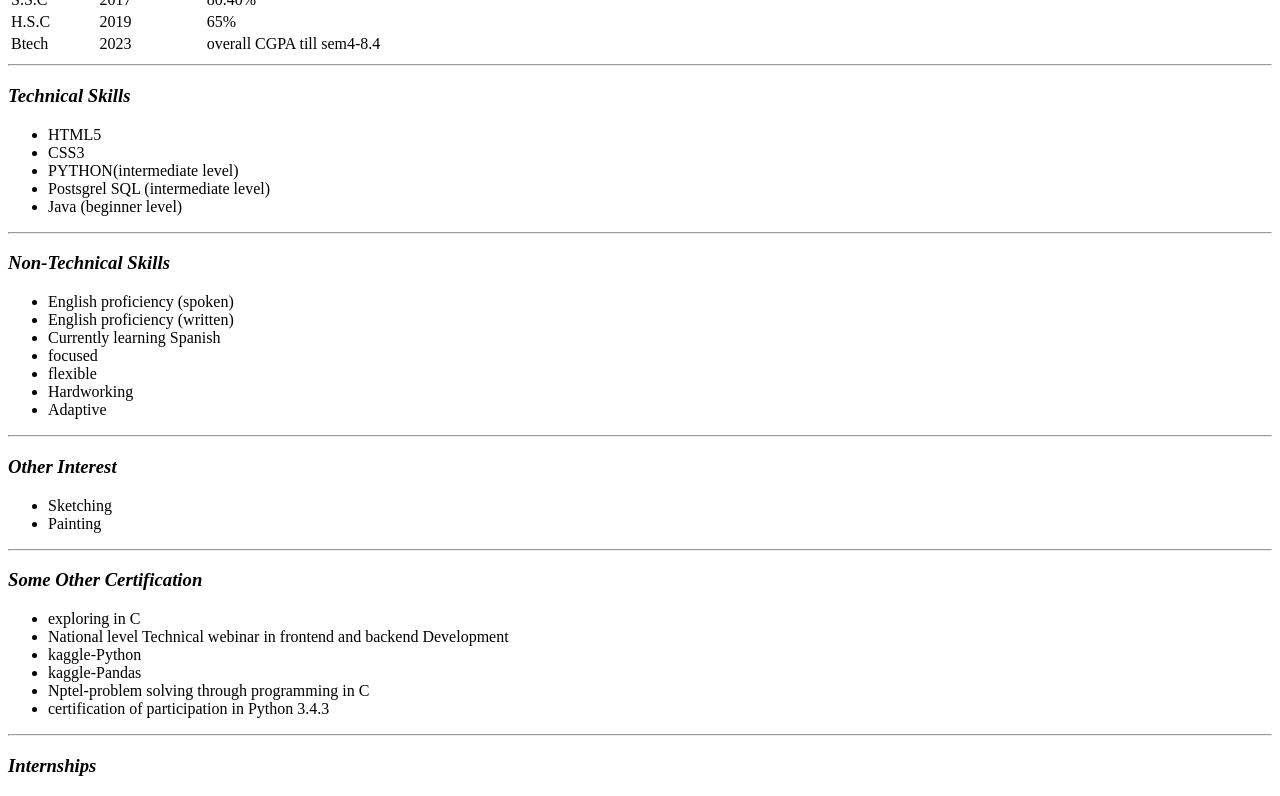
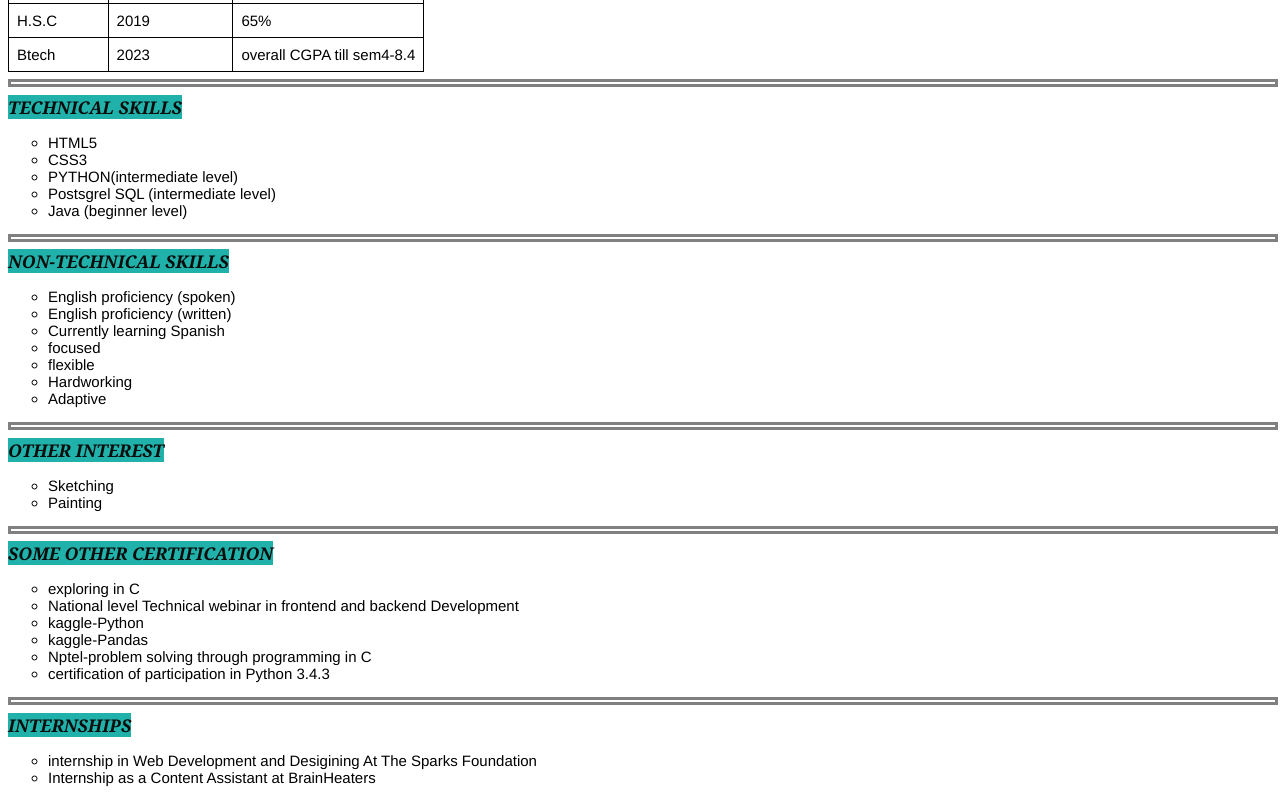
Before and after one commit to skghanwat/cv, a plain HTML site: page index.html in a window 1280 px wide. Shown: the part 460-1256 px from the top of the page. Drawn offline with Linux system fonts and the light colour scheme.

Commit message:
Update index.html

```diff
--- a/index.html
+++ b/index.html
@@ -5,12 +5,50 @@
     <meta charset="UTF-8">
     <meta http-equiv="X-UA-Compatible" content="IE=edge">
     <meta name="viewport" content="width=device-width, initial-scale=1.0">
-    <title>ITA525 -cv</title>
+    <title>ITA525-CV</title>
+    <style>
+        body {
+            font-style: normal;
+            font-family: 'Franklin Gothic Medium', 'Arial Narrow', Arial, sans-serif;
+            font-size: 15px;
+        }
+
+        h3 {
+            color: rgb(11, 12, 12);
+            font-family: Georgia, 'Times New Roman', Times, serif;
+            text-transform: uppercase;
+            background-color:lightseagreen;
+            display: inline;
+
+        }
+
+        hr {
+            height: 2px;
+            width: 100%;
+            color: rgb(70, 73, 73);
+            border-color: gray;
+            border-style: solid;
+            border-width: medium;
+        }
+
+        table {
+            border-collapse: collapse;
+
+        }
+
+        td {
+            border: 1px solid;
+            border-color: black;
+            padding: 8px;
+        }
+    </style>
+
 </head>
 
 <body>
     <div>
-        <h1><i> Sayali Krishna Ghanwat</i></h1>
+        <h1 style="text-align: center; font-family: -apple-system, BlinkMacSystemFont, 'Segoe UI', Roboto, Oxygen, Ubuntu, Cantarell, 'Open Sans', 'Helvetica Neue', sans-serif; color: grey; background-color: lavender;">
+            Sayali Krishna Ghanwat</h1>
         <img src="./photo.jpg" alt="photo">
         <p><b>Email Address:</b>
             <a href="mailto:ghanwatsakr19ie@student.mes.ac.in" target="_blank">
@@ -48,7 +86,7 @@
         </table>
         <hr />
         <h3><i>Technical Skills</i></h3>
-        <ul>
+        <ul type="circle">
             <li>HTML5</li>
             <li>CSS3</li>
             <li>PYTHON(intermediate level)</li>
@@ -58,7 +96,7 @@
         </ul>
         <hr />
         <h3><i>Non-Technical Skills</i></h3>
-        <ul>
+        <ul type="circle">
             <li>English proficiency (spoken)</li>
             <li>English proficiency (written)</li>
             <li>Currently learning Spanish</li>
@@ -69,7 +107,7 @@
         </ul>
         <hr />
         <h3><i>Other Interest</i></h3>
-        <ul>
+        <ul type="circle">
 
             <li>Sketching</li>
             <li>Painting</li>
@@ -77,7 +115,7 @@
         </ul>
         <hr />
         <h3><i>Some Other Certification</i></h3>
-        <ul>
+        <ul type="circle">
             <li>exploring in C</li>
             <li>National level Technical webinar in frontend and backend Development</li>
             <li>kaggle-Python</li>
@@ -87,7 +125,7 @@
         </ul>
         <hr />
         <h3><i>Internships</i></h3>
-        <ul>
+        <ul type="circle">
             <li>internship in Web Development and Desigining At The Sparks Foundation</li>
             <li>Internship as a Content Assistant at BrainHeaters </li>
         </ul>
@@ -104,13 +142,13 @@
             professionally ,where i can utilize my skill and knowledge approperiately. </p>
         <hr />
 
-        <h3><i>Location</i> <br/>
+        <h3><i>Location</i> <br />
             <iframe
                 src="https://www.google.com/maps/embed?pb=!1m18!1m12!1m3!1d1885.8253049028508!2d73.01908815806262!3d19.03511154677785!2m3!1f0!2f0!3f0!3m2!1i1024!2i768!4f13.1!3m3!1m2!1s0x3be7c3c3d7ac515f%3A0x3962ef5a267b9f1e!2sSector%2015%2C%20Nerul%2C%20Navi%20Mumbai%2C%20Maharashtra%20400706!5e0!3m2!1sen!2sin!4v1632335778267!5m2!1sen!2sin"
-                width="600" height="450" style="border:0;" allowfullscreen="" loading="lazy"></iframe>
+                width="500" height="350" style="border:0;" allowfullscreen="" loading="lazy"></iframe>
         </h3>
         <hr>
-        <footer>
+        <footer style="text-align: center;">
             <p>ITA525-SAYALI KRISHNA GHANWAT</p>
         </footer>
 
```
